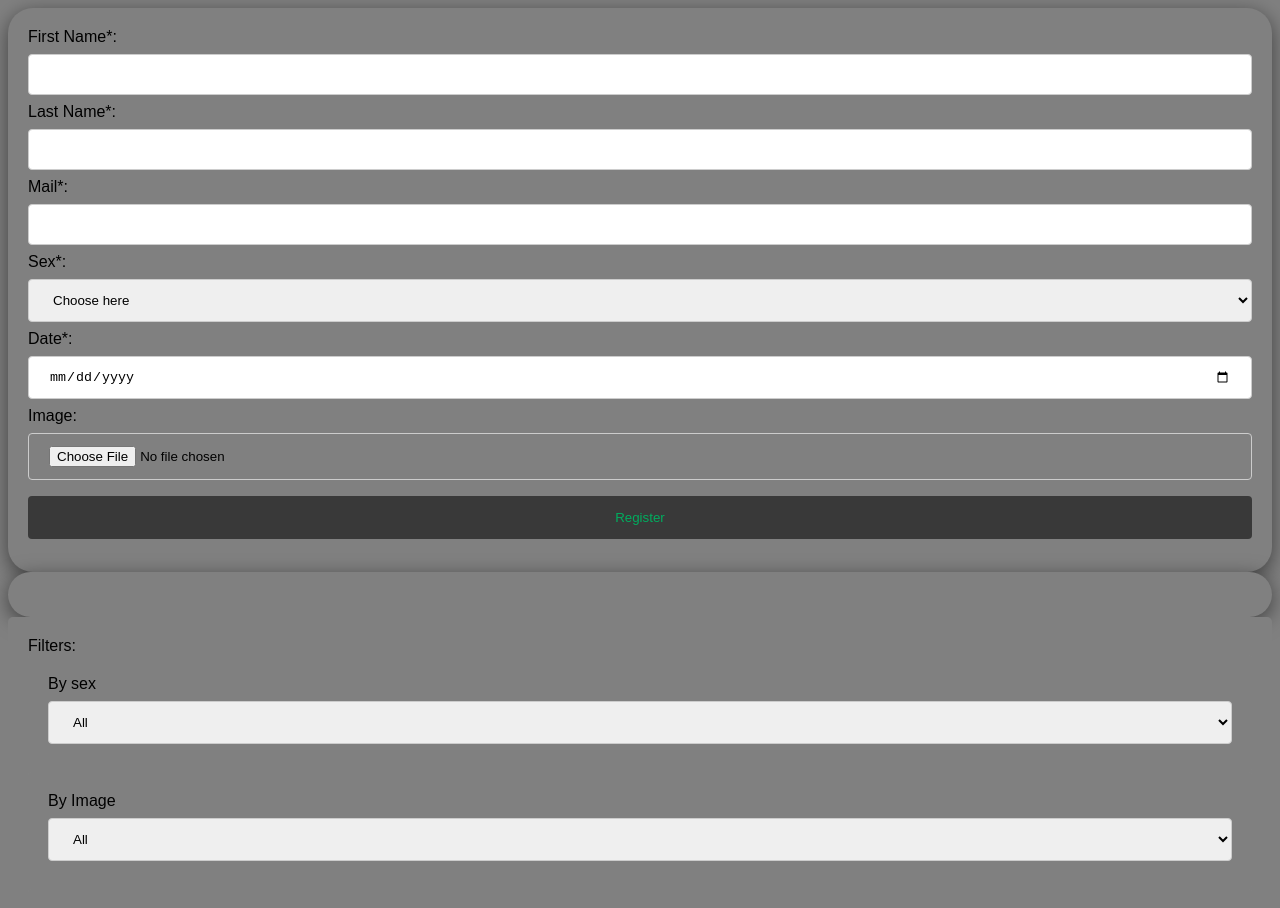
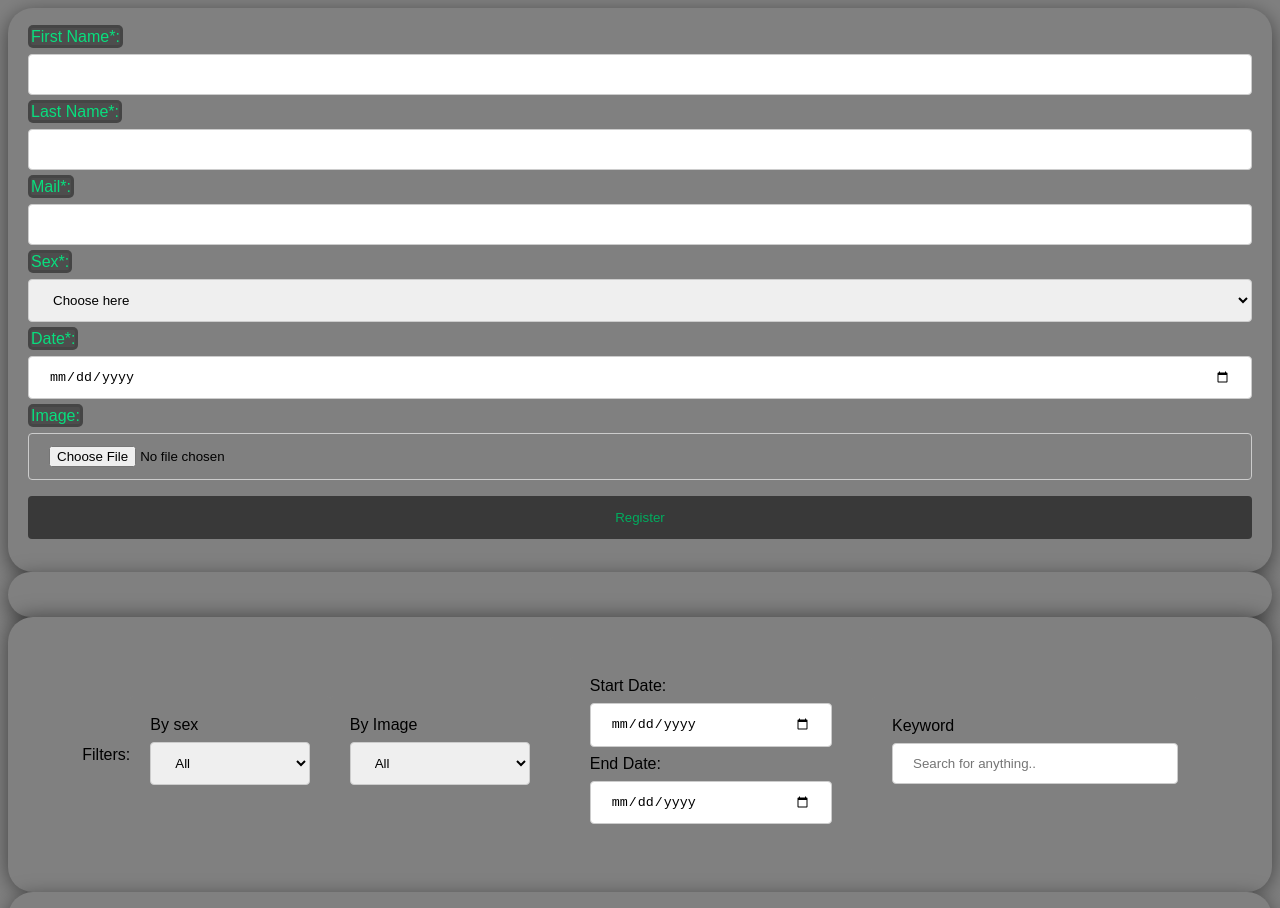
Before and after one commit to bakolaszlo/Front-End-Task2, a plain HTML site: page index.html in a window 1280 px wide. Shown: the top 908 px of the page. Drawn offline with Linux system fonts and the light colour scheme.

Commit message:
CSS done with last touches on js

```diff
--- a/index.html
+++ b/index.html
@@ -106,7 +106,7 @@
         </div>
 
         <div>
-            By Date <br>
+
             <div>
                 Start Date:
                 <input type="date" name="startDate" id="startDate" onchange="filterByDate(value,null)"> <br>
--- a/scripts/app.js
+++ b/scripts/app.js
@@ -353,6 +353,10 @@ function updateInnerHTML(element, comparision)
         {
             myTable.rows[0].cells[i].innerHTML = myTable.rows[0].cells[i].innerHTML.replace(comparision,"");
         }
+        if(myTable.rows[0].cells[i].innerHTML.includes(negateComparision) && index != i)
+        {
+            myTable.rows[0].cells[i].innerHTML = myTable.rows[0].cells[i].innerHTML.replace(negateComparision,"");
+        }
     }
 
 
@@ -498,6 +502,7 @@ function filterByKw(value)
                 txtValue = td.innerText;
                 if (txtValue.toUpperCase().indexOf(filter) > -1) {
                     arrToShow[i]=true;
+                    break;
                 }
             }
         }
--- a/style.css
+++ b/style.css
@@ -73,6 +73,14 @@ img {
 
 }
 
+label{
+    color : #08df7e;
+    background-color: rgba(0, 0, 0,  0.4);
+    border-radius: 5px;
+    border-style: solid;
+    border-color: rgba(0, 0, 0,  0.1);
+    /* //box-shadow: 0 5px 20px 0px rgba(0, 0, 0, 0.9); */
+}
 
 
 .table-head
@@ -99,9 +107,14 @@ img {
     background-color: #222222;
 }
 
-.head {
+.filters {
+    display: flex;
+    border-radius: 25px;
+    box-shadow: 0px 0px 20px 0px rgba(0, 0, 0, 0.5);
+    align-items: center;
+    justify-content: center;
+}
 
-}
 
 table {
     width: 100%;
```
